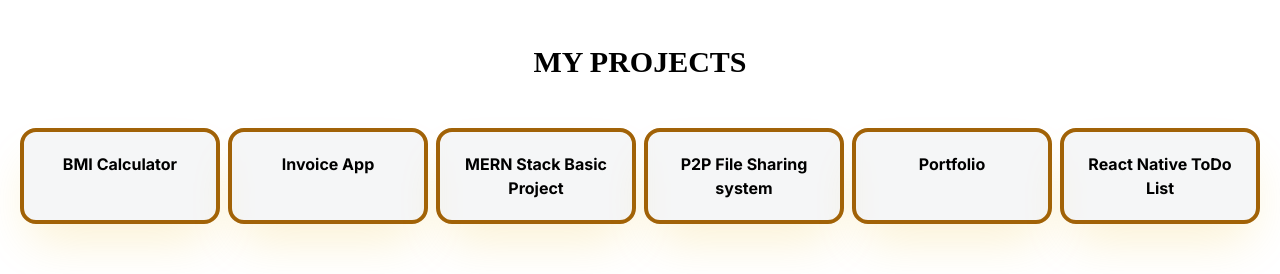
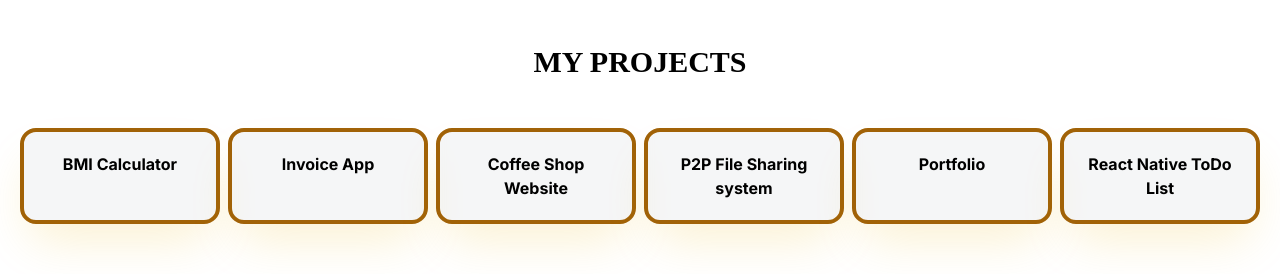
Before and after one commit to arafrao123/my_portfolio, a Next.js app: page / in a window 1280 px wide. Shown: the part 1820-2094 px from the top of the page. Built offline with nearby package versions, Linux system fonts and the light colour scheme.

Commit message:
Project added

```diff
--- a/src/components/Projects/projects.js
+++ b/src/components/Projects/projects.js
@@ -21,9 +21,9 @@ export default function Projects() {
           </div>
         </Link>
 
-        <Link href="https://github.com/arafrao123/MERNstackBasicProject">
+        <Link href="https://github.com/arafrao123/coffee-shop-website.git">
           <div className="col-span-1 md:p-5 p-2  font-bold border-yellow-700 border-4 rounded-2xl h-full w-full bg-gray-400 bg-clip-padding backdrop-filter backdrop-blur-sm bg-opacity-10 hover:animate-bounce text-center shadow-2xl shadow-yellow-500/20 ">
-            MERN Stack Basic Project
+            Coffee Shop Website
           </div>
         </Link>
         <Link href="https://github.com/AbubakarWebDev/Filend-Frontend-ReactJS">
```
